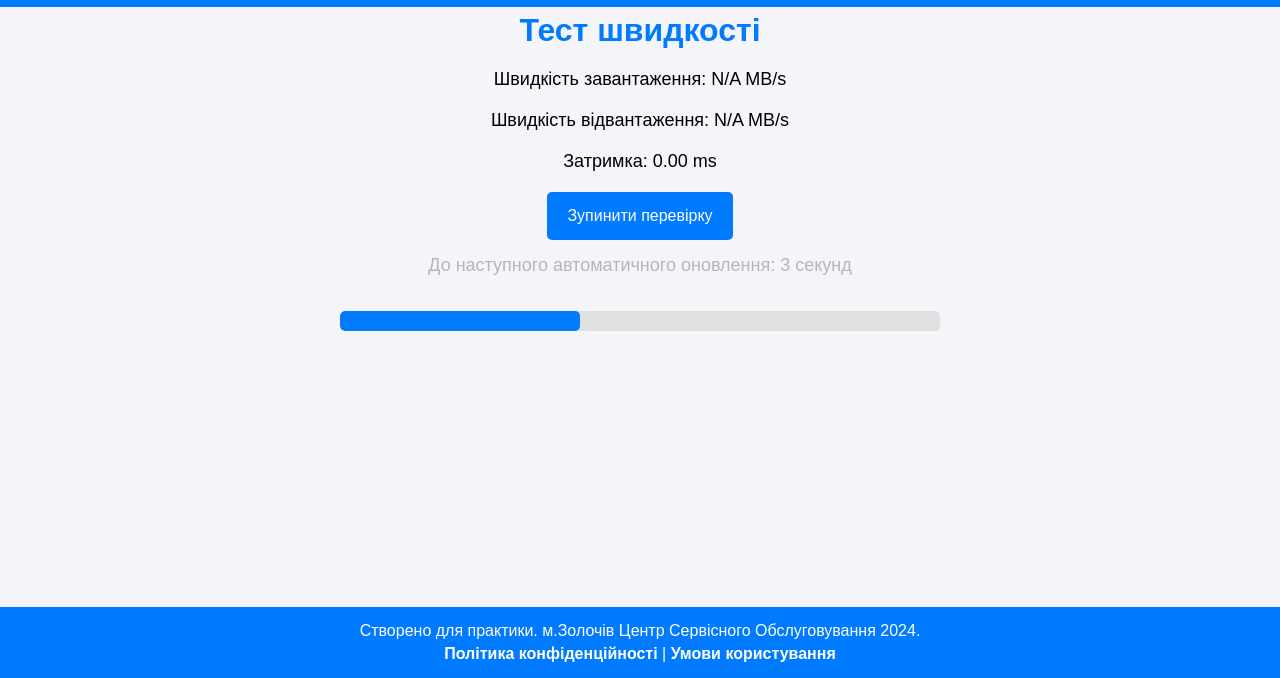
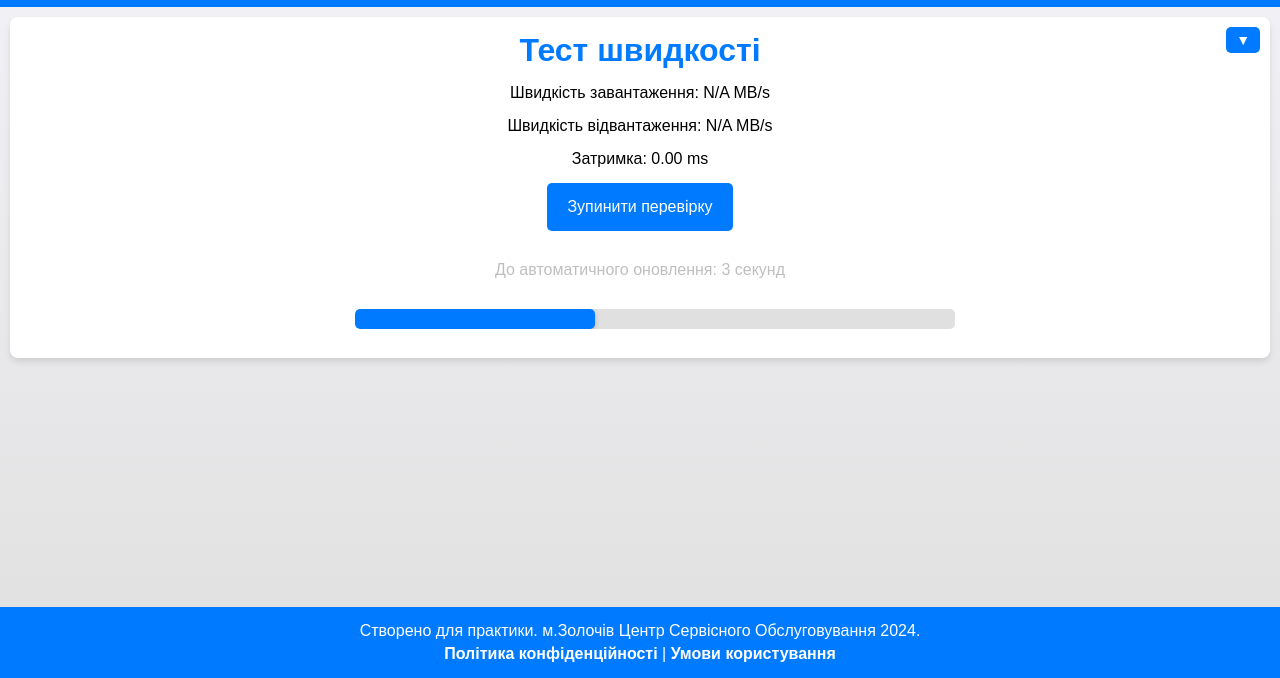
Before and after one commit to LLLORISS/Internet-Speed, a website: page public/index.html in a window 1280 px wide. Both pictures are taken after a click on the button "Почати перевірку". Shown: the part 122-800 px from the top of the page. Drawn offline with Linux system fonts and the light colour scheme; no server answers.

Commit message:
Improved visual interface

```diff
--- a/public/index.html
+++ b/public/index.html
@@ -22,26 +22,21 @@
             </nav>
         </div>
     </header>
-    <h1>Тест швидкості</h1>
     <div class="content">
 	    <div id="result">
+            <h1>Тест швидкості</h1>
+            <button class="collapse-btn" onclick="toggleCollapse()">&#9660;</button>
             <p>Швидкість завантаження: <span id="download-speed">--</span></p>
             <p>Швидкість відвантаження: <span id="upload-speed">--</span></p>
             <p>Затримка: <span id="ping">--</span></p>
-
             <div class="test-buttons">
                 <button id="start-test">Почати перевірку</button>
                 <button id="stop-test" style="display: none;">Зупинити перевірку</button>
             </div>
-            <p id="auto-refresh-timer" style="display: none;">До наступного автоматичного оновлення: <span id="timer-seconds">--</span> секунд</p>
-            <p id="progress-wrapper" style="display: none;">
-    <span id="progress-container">
-        <span id="progress-bar"></span>
-    </span>
-</p>
+            <p id="auto-refresh-timer" style="display: none;">До автоматичного оновлення: <span id="timer-seconds">--</span> секунд</p>
+            <p id="progress-wrapper" style="display: none;"><span id="progress-container"><span id="progress-bar"></span></span></p>
         </div>
 	</div>
-
     <footer>
         <p>Створено для практики. м.Золочів Центр Сервісного Обслуговування 2024.</p>
         <p><a href="#">Політика конфіденційності</a> | <a href="#">Умови користування</a></p>
--- a/public/script.js
+++ b/public/script.js
@@ -46,7 +46,7 @@ document.getElementById('start-test').addEventListener('click', async function()
 document.getElementById('stop-test').addEventListener('click', function() {
     clearInterval(refreshIntervalId);
     progressBar.style.width = '0%';
-    progressContainer.style.display = 'none';
+    progressWrapper.style.display = 'none';
     document.getElementById('auto-refresh-timer').style.display = 'none';
     document.getElementById('start-test').style.display = 'inline';
     document.getElementById('stop-test').style.display = 'none';
@@ -154,3 +154,18 @@ async function deleteAllFiles() {
         console.error('Error deleting files:', e);
     }
 }
+
+function toggleCollapse() {
+    const resultDiv = document.getElementById('result');
+    const collapseBtn = resultDiv.querySelector('.collapse-btn');
+
+    if (resultDiv.classList.contains('collapsed')) {
+        resultDiv.classList.remove('collapsed');
+        resultDiv.classList.add('expanded');
+        collapseBtn.innerHTML = '&#9650;';
+    } else {
+        resultDiv.classList.remove('expanded');
+        resultDiv.classList.add('collapsed');
+        collapseBtn.innerHTML = '&#9660;';
+    }
+}
--- a/public/style.css
+++ b/public/style.css
@@ -26,8 +26,9 @@
     height: 20px;
     width: 0;
     background-color: #007bff;
-    transition: width 0.1s;
+    transition: width 0.5s ease-in-out;
     border-radius: 5px;
+    box-shadow: 0 2px 5px rgba(0, 0, 0, 0.2);
 }
 
 html, body {
@@ -36,7 +37,7 @@ html, body {
 
 body {
     font-family: Arial, sans-serif;
-    background-color: #f4f4f9;
+    background: linear-gradient(to bottom, #f4f4f9, #e0e0e0);
     display: flex;
     flex-direction: column;
     min-height: 100vh;
@@ -44,7 +45,6 @@ body {
 
 .content {
     flex: 1 0 auto;
-
 }
 
 #result p {
@@ -67,10 +67,55 @@ button {
     border-radius: 5px;
 }
 
+button:hover {
+    background-color: #0056b3;
+}
+
+button:active {
+    background-color: #004080;
+    box-shadow: inset 0 2px 5px rgba(0, 0, 0, 0.3);
+}
+
 #result {
-    margin-top: 15px;
-    font-size: 18px;
+    background-color: #ffffff;
+    border-radius: 8px;
+    box-shadow: 0 4px 6px rgba(0, 0, 0, 0.1);
+    padding: 10px;
+    margin: 10px;
     text-align: center;
+    position: relative;
+    transition: height 0.3s ease;
+    overflow: hidden;
+}
+
+#result p {
+    margin: 15px;
+}
+
+.collapse-btn {
+    position: absolute;
+    top: 10px;
+    right: 10px;
+    background-color: #007bff;
+    color: white;
+    border: none;
+    padding: 5px 10px;
+    border-radius: 5px;
+    cursor: pointer;
+    font-size: 14px;
+}
+
+.collapse-btn:focus {
+    outline: none;
+}
+
+.collapsed {
+    height: 55px;
+    overflow: hidden;
+}
+
+.expanded {
+    height: auto;
 }
 
 footer {
```
Lines whose indentation alone changed are shown as unchanged.
